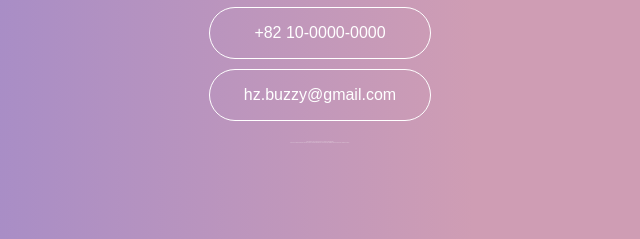
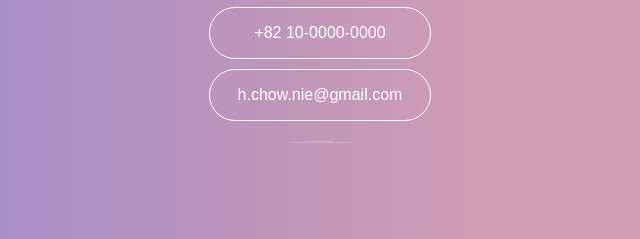
Before and after one commit to BUZZY-CAT/JihyunHong, a plain HTML site: page index.html in a window 1280 px wide. Shown: the part 6217-6456 px from the top of the page, 320-960 px from the left. Drawn offline with nearby package versions, Linux system fonts and the light colour scheme; a small style sheet from the web is missing; a web font is replaced by a local one.

Commit message:
Update index.html

```diff
--- a/index.html
+++ b/index.html
@@ -802,7 +802,7 @@
         <ul>
             <li><a href="https://hchownie.wixsite.com/chomu" target="_blank">Photo Portfolio</a></li>
             <li><a href="tel:010-0000-0000">+82 10-0000-0000</a></li>
-            <li>hz.buzzy@gmail.com</li>
+            <li>h.chow.nie@gmail.com</li>
         </ul>
         <p>COPYRIGHT 2023. HONGJIHYUN ALL RIGHTS RESERVED.<br /> This site is a personal portfolio site and is not for commercial purposes. Note that some images and fonts used have separate sources..</p>
     </footer>
```
